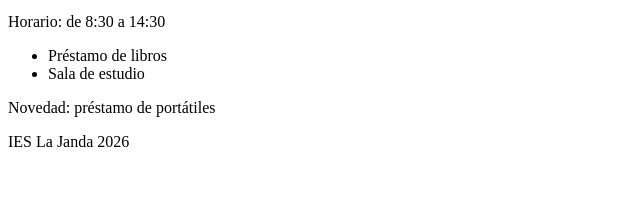
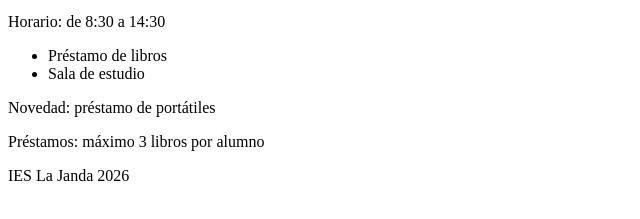
Before and after one commit to mmuncar544l/practica-git-Mu-oz, a plain HTML site: page index.html in a window 1280 px wide. Shown: the part 101-320 px from the top of the page, without its empty margins (0-640 px from the left). Drawn offline with Linux system fonts and the light colour scheme.

Commit message:
Añade el límite de préstamos MMC

```diff
--- a/index.html
+++ b/index.html
@@ -13,6 +13,7 @@
 <li>Sala de estudio</li>
 </ul>
 <p>Novedad: préstamo de portátiles</p>
+<p>Préstamos: máximo 3 libros por alumno</p>
 <footer>IES La Janda 2026</footer>
 </body>
 </html>
```
